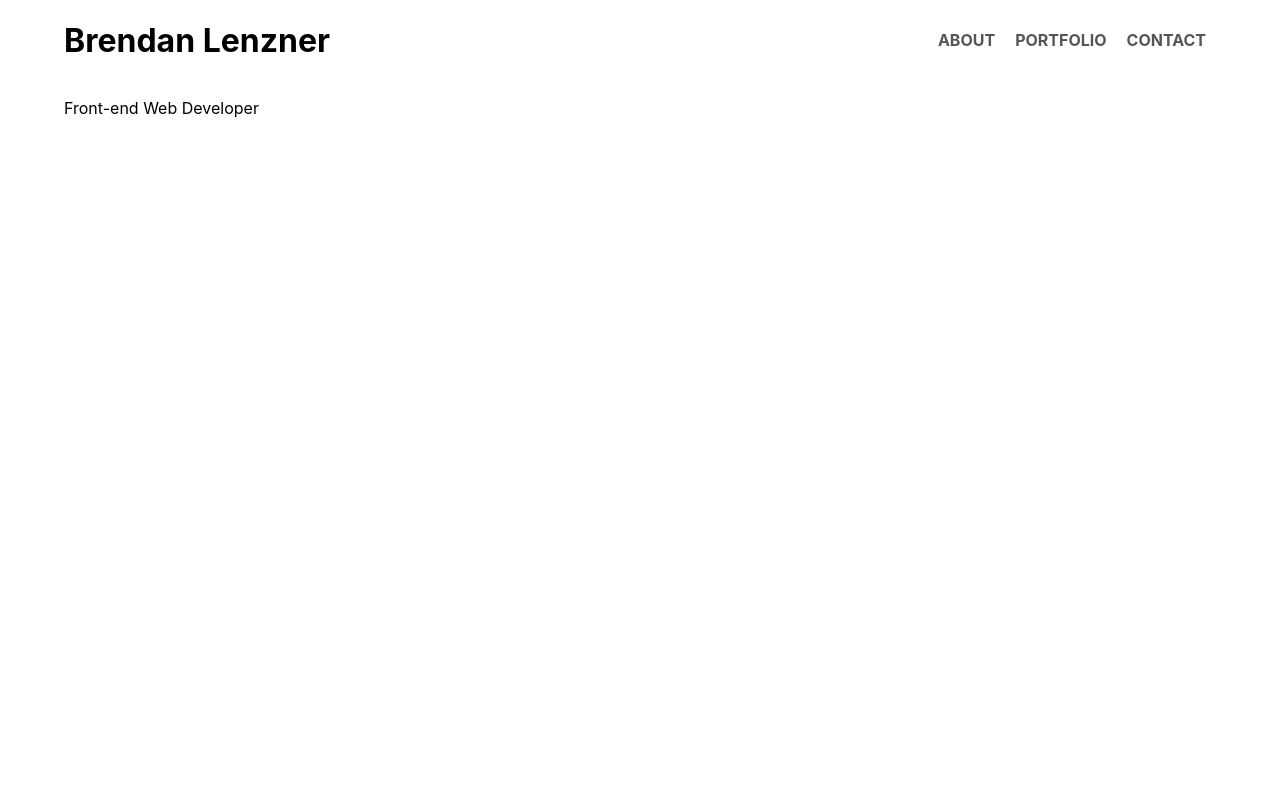
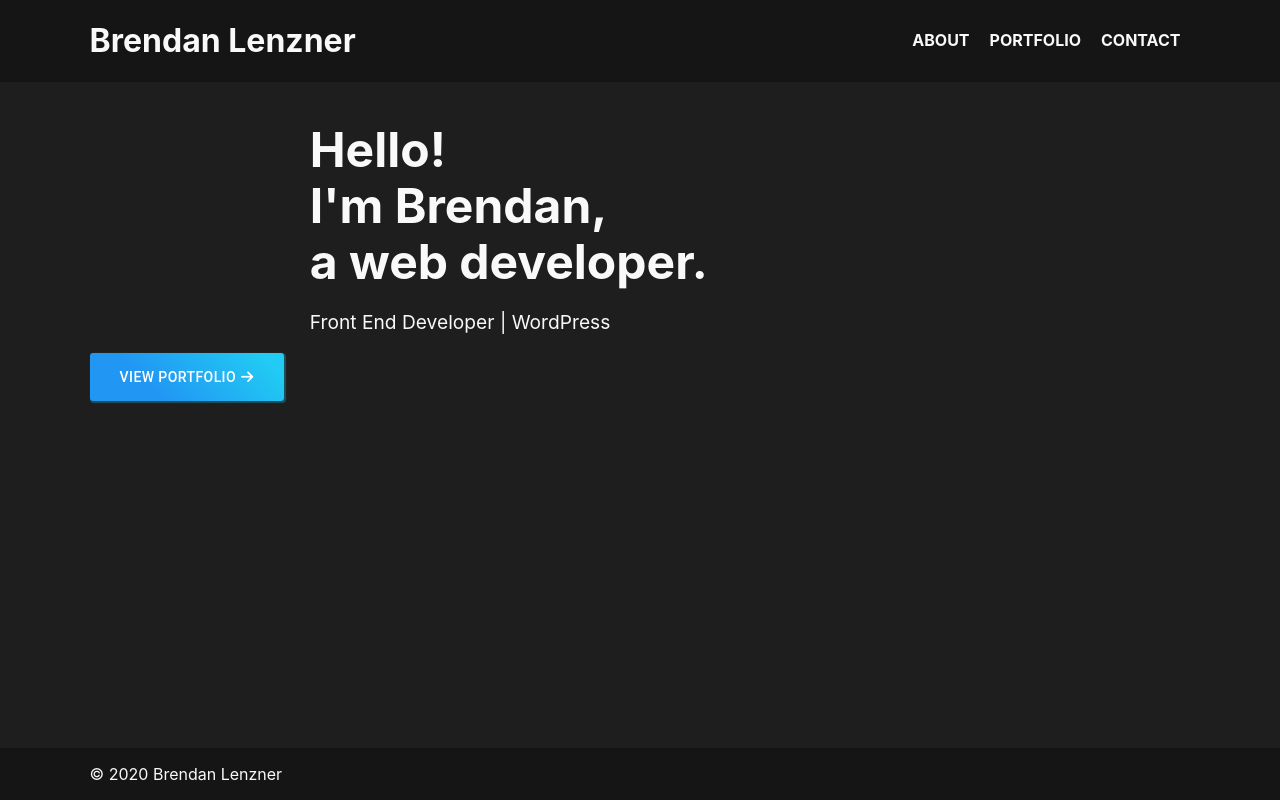
Before and after one commit to blenzner26/portfolio, a React (Create React App) app: page / in a window 1280 px wide. Built offline with nearby package versions, Linux system fonts and the light colour scheme.

Commit message:
more changes

```diff
--- a/package.json
+++ b/package.json
@@ -3,6 +3,8 @@
   "version": "0.1.0",
   "private": true,
   "dependencies": {
+    "@material-ui/core": "^4.9.5",
+    "@material-ui/styles": "^4.9.0",
     "@testing-library/jest-dom": "^4.2.4",
     "@testing-library/react": "^9.5.0",
     "@testing-library/user-event": "^7.2.1",
--- a/public/index.html
+++ b/public/index.html
@@ -3,6 +3,7 @@
   <head>
     <meta charset="utf-8" />
     <link rel="icon" href="%PUBLIC_URL%/favicon.ico" />
+    <script src="https://kit.fontawesome.com/233735cc67.js" crossorigin="anonymous"></script>
     <meta name="viewport" content="width=device-width, initial-scale=1" />
     <meta name="theme-color" content="#000000" />
     <meta
--- a/src/About.js
+++ b/src/About.js
@@ -1,9 +1,26 @@
-import React from "react"
+import React from "react";
+import { styled } from '@material-ui/core/styles';
+import Button from '@material-ui/core/Button';
+import web_design from "./web_design.jpg";
+
+
+const MyButton = styled(Button)({
+  background: 'linear-gradient(45deg, rgb(33, 150, 243) 30%, rgb(33, 203, 243) 90%);',
+  border: 0,
+  borderRadius: 3,
+  boxShadow: 'rgba(33, 203, 243, 0.3) 1px 1px 1px 1px',
+  color: 'white',
+  height: 48,
+  padding: '0 30px',
+});
 
 function About(props) {
   return (
     <div>
-      <p>Front-end Web Developer</p>
+      <h2 className="about-title">Hello!<br/> I'm Brendan,<br/>a web developer.</h2>
+      <p className="about-text">Front End Developer | WordPress</p>
+
+      <MyButton color="blue" href="/portfolio">View Portfolio <i class="fas fa-arrow-right"></i></MyButton>
     </div>
   )
 }
--- a/src/App.css
+++ b/src/App.css
@@ -2,25 +2,60 @@ html {
   overflow-y:scroll;
 }
 
+body{
+	background-color: #1e1e1e;
+	color: #f9f9f9;
+}
+
 #root {
-  margin-left: 5%;
-  margin-right: 5%;
+	background-color: #1e1e1e;
+	min-height: 100vh;
+    overflow: hidden;
+    display: block;
+	position: relative;
+
+}
+
+.main {
+    margin-left: 7%;
+    margin-right: 7%;
+	margin-top: 20px;
+	margin-bottom: 100px;
 }
 
 .site-title {
   text-decoration: none;
-  color: black;
+  color: #f9f9f9;
 }
+.header {
+	background-color: #151515;
 
+}
 .navigation {
   	display: flex;
   	justify-content: space-between;
+	margin-left: 7%;
+	margin-right: 7%;
+
 }
 
 h2.page-title {
   text-align: center;
   text-transform: uppercase;
-  color: #333;
+  color: #f9f9f9;
+}
+
+.about-title{
+	font-size: 3rem;
+    line-height: 3.5rem;
+    margin-left: 20%;
+    margin-bottom: 20px;
+}
+
+.about-text{
+	margin-left: 20%;
+	margin-top: 0;
+	font-size: 1.2rem;
 }
 
 .portfolio {
@@ -57,7 +92,23 @@ h2.page-title {
 }
 
 a.nav-item:hover {
-  color: #000;
+  color: #aaa;
+}
+
+
+.footer{
+	background-color: #151515;
+	position:absolute;
+	bottom:0;
+	width:100%;
+}
+.footer-content{
+	margin-left: 7%;
+	margin-right: 7%;
+}
+
+.fas{
+	padding-left: 5px;
 }
 
 @media screen and (min-width: 991px) {
@@ -78,7 +129,7 @@ a.nav-item:hover {
 		overflow: hidden;
 		margin-left: 10px;
 		margin-right: 10px;
-    color: #555;
+		color: #f9f9f9;
 		font-weight: bold;
 		text-decoration: none;
 		text-transform: uppercase;
--- a/src/App.js
+++ b/src/App.js
@@ -8,24 +8,15 @@ import Artworks from './Projects/Artworks.js';
 import History from './Projects/History.js';
 import Math from './Projects/Math.js';
 import BPT from './Projects/BPT.js';
+import Header from './Header.js';
+import Footer from './Footer.js';
 import './App.css';
 
 function App() {
   return (
     <BrowserRouter>
+    <Header/>
       <div className="main">
-
-        <div className="navigation">
-          <Link to="/" className="site-title"><h1>Brendan Lenzner</h1></Link>
-          <div className="navigation-sub">
-
-            <Link to="/" className="nav-item">About</Link>
-            <Link to="/portfolio" className="nav-item">Portfolio</Link>
-            <Link to="/contact" className="nav-item">Contact</Link>
-
-          </div>
-        </div>
-
         <Route exact path="/" component={About} />
         <Route path="/portfolio" component={Portfolio} />
         <Route path="/contact" component={Contact} />
@@ -35,8 +26,8 @@ function App() {
         <Route path="/artworks-mke" component={Artworks} />
         <Route path="/bpt" component={BPT} />
       </div>
+    <Footer/>
     </BrowserRouter>
   );
 }
-
 export default App;
--- /dev/null
+++ b/src/Footer.js
@@ -0,0 +1,13 @@
+import React from "react"
+
+function Footer(props) {
+  return (
+    <div className="footer">
+        <div className="footer-content">
+            <p>&copy; {(new Date().getFullYear())} Brendan Lenzner</p>
+        </div>
+    </div>
+  )
+}
+
+export default Footer;
--- /dev/null
+++ b/src/Header.js
@@ -0,0 +1,20 @@
+import React from "react"
+import { BrowserRouter, Route, Link } from 'react-router-dom';
+
+function Header(props) {
+  return (
+    <div className="header">
+       <div className="navigation">
+          <Link to="/" className="site-title"><h1>Brendan Lenzner</h1></Link>
+          <div className="navigation-sub">
+
+            <Link to="/" className="nav-item">About</Link>
+            <Link to="/portfolio" className="nav-item">Portfolio</Link>
+            <Link to="/contact" className="nav-item">Contact</Link>
+          </div>
+        </div>
+    </div>
+  )
+}
+
+export default Header;
```
Also changed, not shown: src/web_design.jpg (added), 1 other file (tests, documents, lock files or other folders). Lines whose indentation alone changed are shown as unchanged.
